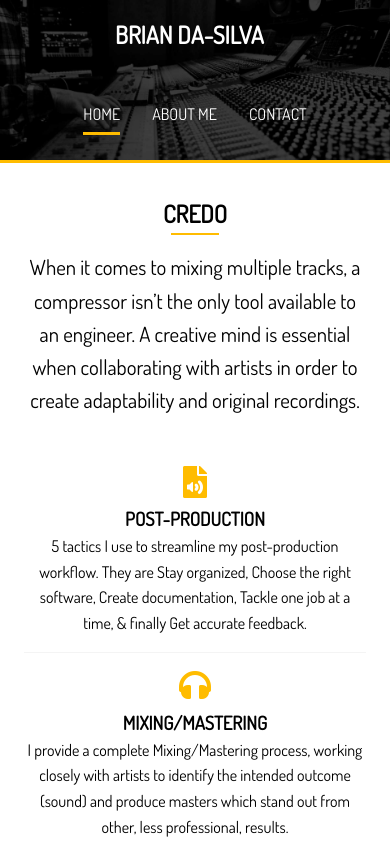
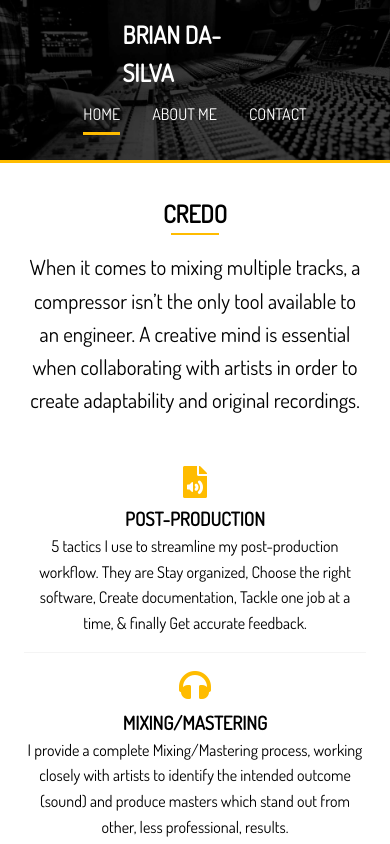
Before and after one commit to svvntos/audioEng-Portfolio, a website: page dist/index.html in a window 390 px wide. Shown: the top 844 px of the page. Drawn offline with Linux system fonts and the light colour scheme.

Commit message:
Done with home,about and contact.Done with css with sass. Now adjusting media Queries to be mobile friendly

```diff
--- a/scss/main.scss
+++ b/scss/main.scss
@@ -33,7 +33,7 @@ img {
 
 // logo
 #logo {
-  width: 160px;
+  width: 145px;
   height: 70px;
   color: #fff;
   text-transform: uppercase;
```
Also changed, not shown: dist/css/main.css.
